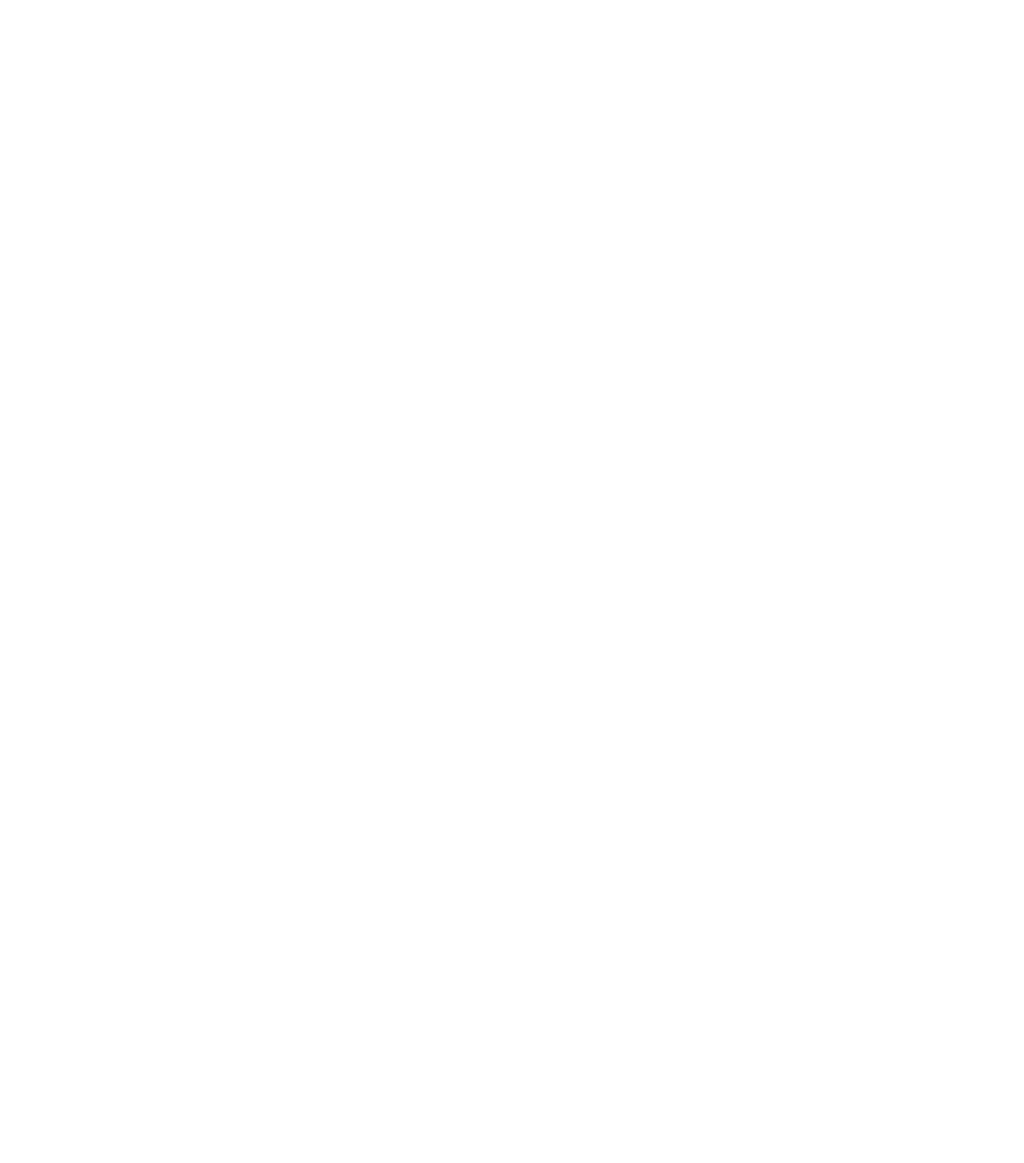
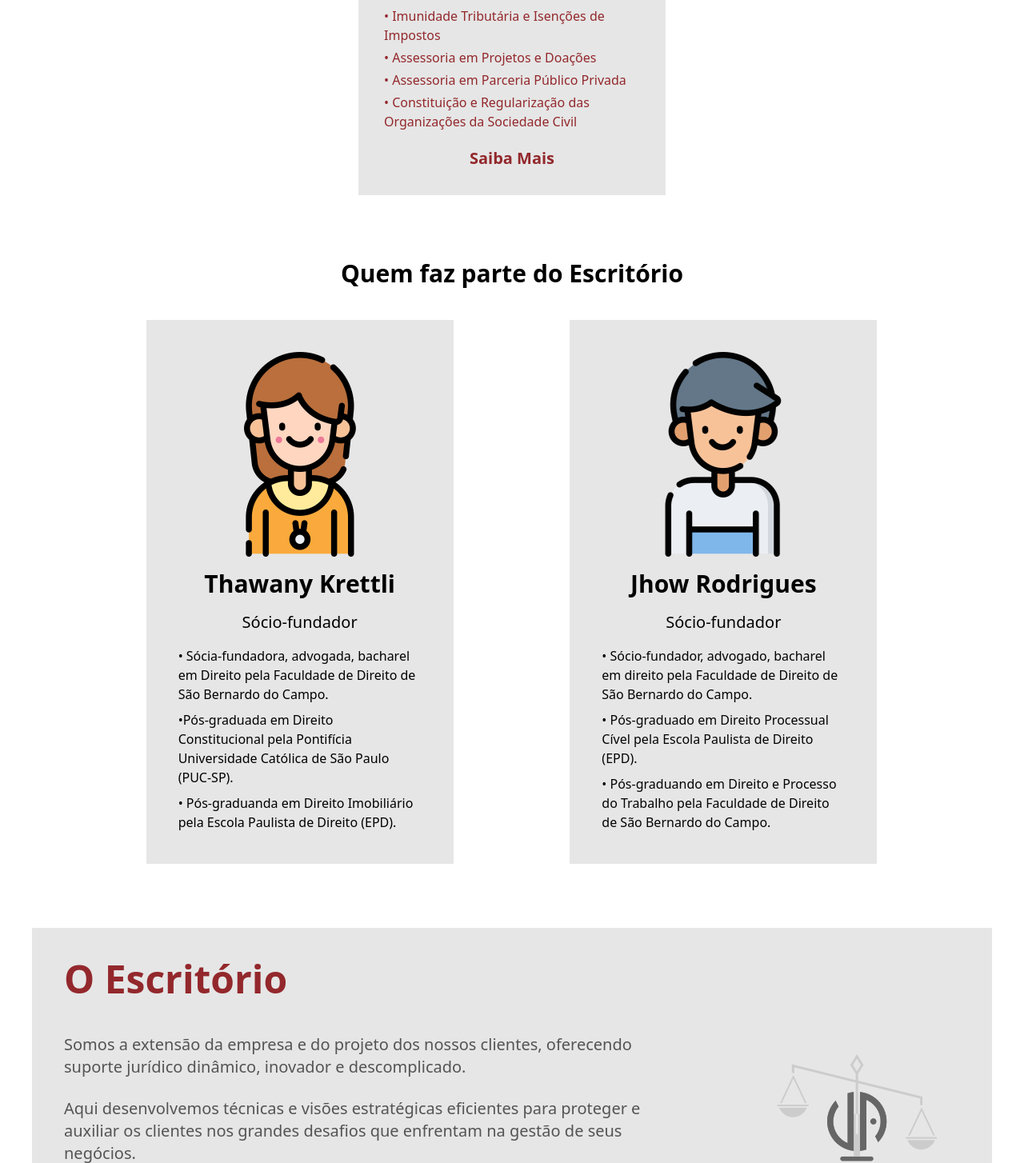
Before and after one commit to JhowRodrigues2/Advocacy-Template, a React (Vite) app: page /equipe in a window 1280 px wide. Shown: the part 3728-5182 px from the top of the page at 80% size. Before the commit the page ends 1630 px from the top, so only its background shows below. Built offline with nearby package versions, Linux system fonts and the light colour scheme.

Commit message:
atualization

```diff
--- a/src/App.jsx
+++ b/src/App.jsx
@@ -22,6 +22,9 @@ function App() {
           <Route path="/institucional" element={<Institutional />} />
           <Route path="/equipe" element={<Team />} />
         </Routes>
+        <Service />
+        <Team />
+        <Institutional />
         <Contact />
       </BrowserRouter>
     </div>
--- a/src/Components/Team.jsx
+++ b/src/Components/Team.jsx
@@ -9,7 +9,7 @@ const Team = () => {
   }, []);
 
   return (
-    <div className="p-10 w-full h-[80vh]">
+    <div className="p-10 w-full h-auto">
       <div className="flex justify-center w-full">
         <h1 className="font-bold text-3xl">Quem faz parte do Escritório</h1>
       </div>
```
